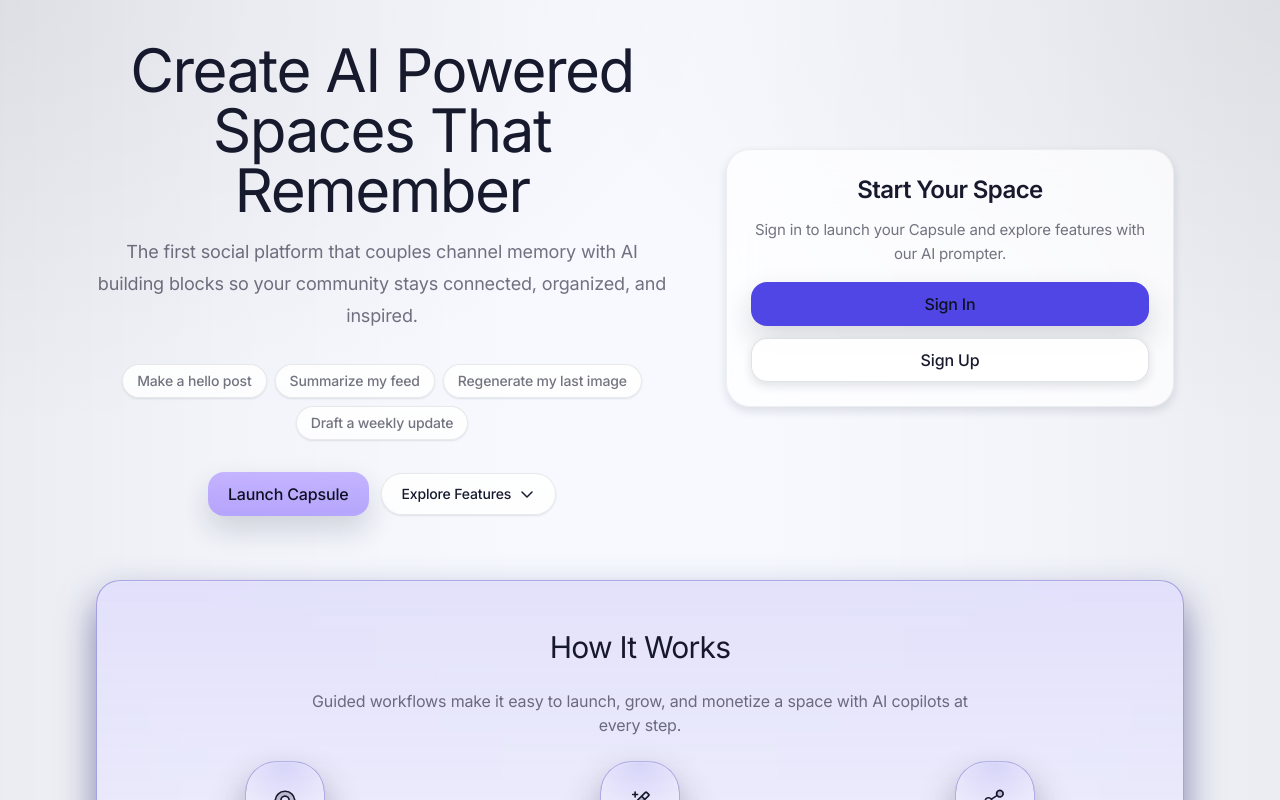
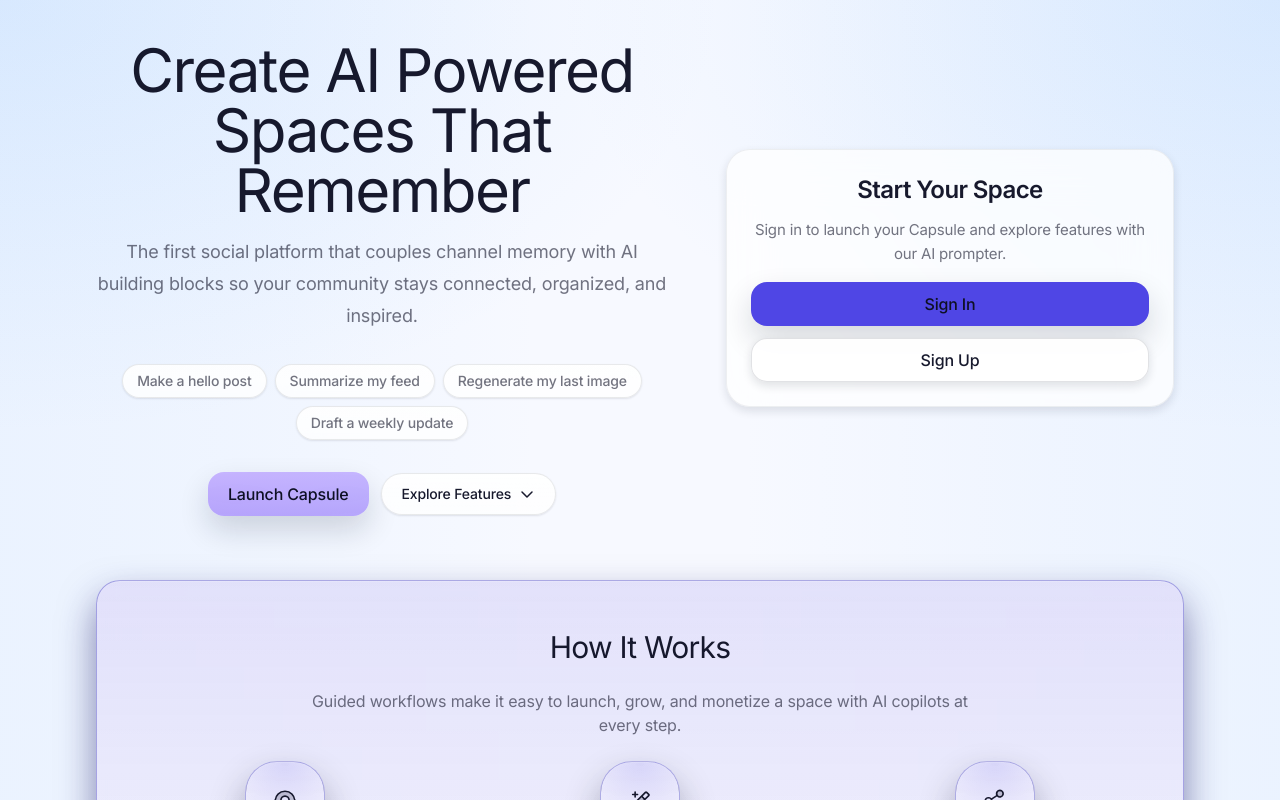
Before and after one commit to JohnGrosso13/capsules-next, a Next.js app: page / in a window 1280 px wide. Shown: the top 800 px of the page. Built offline with nearby package versions, Linux system fonts and the light colour scheme; no server answers.

Commit message:
Light theme: restore symmetric background and remove purple from header

```diff
--- a/src/app/globals.css
+++ b/src/app/globals.css
@@ -628,24 +628,24 @@
   }
 :root[data-theme="light"] {
   color-scheme: light;
-  /* Symmetric, balanced light background to mirror dark */
+  /* Symmetric, visible light background to mirror dark */
   --surface-app: var(
     --app-bg,
-    /* Symmetric soft greys on both top corners (no tint) */
-    radial-gradient(1200px 720px at 0% 0%, rgba(0, 0, 0, 0.06), transparent 60%),
-    radial-gradient(1200px 720px at 100% 0%, rgba(0, 0, 0, 0.06), transparent 60%),
-    /* Neutral edge fade left/right, clear through center */
+    /* Matching cool glows on both top corners */
+    radial-gradient(1200px 720px at 0% 0%, rgba(147, 197, 253, 0.22), transparent 60%),
+    radial-gradient(1200px 720px at 100% 0%, rgba(147, 197, 253, 0.22), transparent 60%),
+    /* Subtle symmetric edge tint with a clear center */
     linear-gradient(
       90deg,
-      rgba(0, 0, 0, 0.05) 0%,
-      rgba(0, 0, 0, 0.02) 18%,
+      rgba(147, 197, 253, 0.12) 0%,
+      rgba(147, 197, 253, 0.08) 18%,
       rgba(247, 249, 255, 0) 42%,
       rgba(247, 249, 255, 0) 58%,
-      rgba(0, 0, 0, 0.02) 82%,
-      rgba(0, 0, 0, 0.05) 100%
+      rgba(147, 197, 253, 0.08) 82%,
+      rgba(147, 197, 253, 0.12) 100%
     ),
     /* Gentle bottom-center lift */
-    radial-gradient(840px 560px at 50% 110%, rgba(0, 0, 0, 0.04), transparent 78%),
+    radial-gradient(880px 560px at 50% 108%, rgba(147, 197, 253, 0.12), transparent 76%),
     #f7f9ff
   );
   --surface-muted: rgba(255, 255, 255, 0.86);
--- a/src/app/light-theme.css
+++ b/src/app/light-theme.css
@@ -14,7 +14,8 @@
     --dock-btn-border: rgba(14, 23, 42, 0.12);
     --dock-btn-hover-border: rgba(14, 23, 42, 0.2);
     --dock-active-shadow: 0 12px 22px rgba(37, 99, 235, 0.18);
-    --dock-active-glow: rgba(79, 70, 229, 0.24);
+    /* Remove purple glow from header/dock active states */
+    --dock-active-glow: rgba(14, 165, 233, 0.24);
     --dock-text-muted: var(--text-2);
     --dock-sheet-bg-1: rgba(255, 255, 255, 0.98);
     --dock-sheet-bg-2: rgba(247, 249, 255, 0.94);
@@ -445,7 +446,7 @@
     --link-color: color-mix(in srgb, var(--color-brand) 60%, rgba(14, 23, 42, 0.8));
     --create-rows-height: clamp(520px, calc(100dvh - 260px), 920px);
     /* Header acrylic tokens to blend with page background gently */
-    /* Make header fully readable: nearly-opaque acrylic with soft brand tint */
+    /* Make header fully readable and free of purple tint */
         --header-glass-top: rgba(255, 255, 255, 0.96);
         --header-glass-bottom: rgba(255, 255, 255, 0.9);
         --header-tint-from: rgba(255, 255, 255, 0);
@@ -453,5 +454,9 @@
         --header-border-color: rgba(14, 23, 42, 0.08);
         --header-shadow: 0 10px 24px rgba(15, 23, 42, 0.12);
         --header-scrim: linear-gradient(180deg, rgba(255, 255, 255, 0), rgba(255, 255, 255, 0));
+        /* Override header brand hues for buttons/CTA without touching global brand */
+        --header-brand-color: #0ea5e9; /* cyan/azure */
+        --header-brand-strong-color: #2563eb; /* deep blue */
+        --header-brand-gradient: linear-gradient(120deg, #38bdf8 0%, #0ea5e9 55%, #22d3ee 100%);
   }
 }
--- a/src/components/primary-header.module.css
+++ b/src/components/primary-header.module.css
@@ -3,10 +3,12 @@
 .header {
   /* Balanced gradient header that blends with app background */
   --header-height: var(--space-8xl);
-  --header-brand: var(--color-brand);
-  --header-brand-strong: var(--color-brand-strong);
+  /* Allow root/theme to override header hues without changing global brand */
+  --header-brand: var(--header-brand-color, var(--color-brand));
+  --header-brand-strong: var(--header-brand-strong-color, var(--color-brand-strong));
   --header-accent: var(--color-accent);
   --header-foreground-strong: var(--color-brand-foreground, #f8fafc);
+  --brand-gradient: var(--header-brand-gradient, var(--gradient-brand));
   --header-button-bg: linear-gradient(
     180deg,
     color-mix(in srgb, var(--surface-elevated) 92%, var(--header-brand) 8%),
```
Lines whose indentation alone changed are shown as unchanged.
